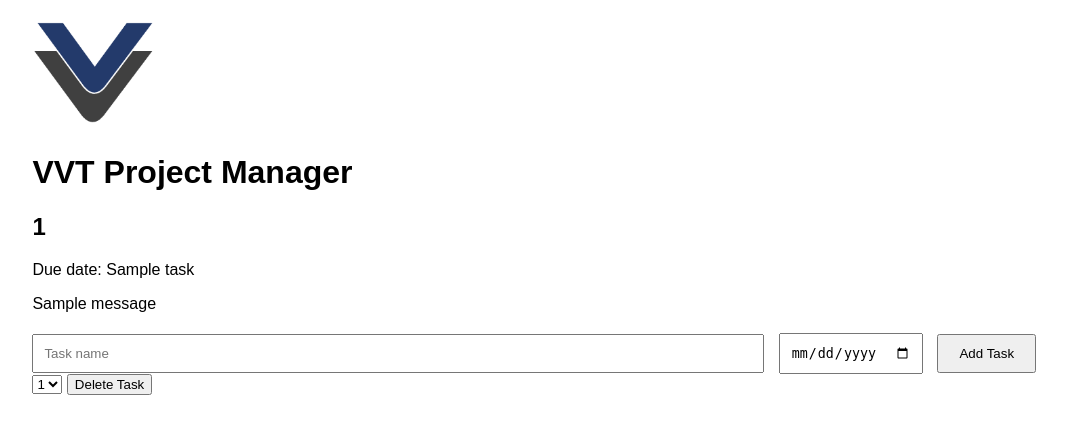
After one commit to LeakyEarth2000/VVT-Project-Manager, a Flask app: template templates/ProjectManager/projectmanager.html in a window 1280 px wide. The commit adds this page. Shown: the top 434 px of the page, without its empty margins (102-1169 px from the left). Run offline with Flask 3, Linux system fonts and the light colour scheme; the template is opened without the code that fills it: most values are stand-ins (such as "Sample title", 1, 10 or a date in 2020); one stand-in notice (Sample message) is shown.

Commit message:
Managed to create a successful login page + a basic project manager
I managed to make it work with user credentials and it will pop up errors if incorrect or correct on the website and not on the terminal

I also made a really basic project manager that sorta works

```diff
--- a/index.py
+++ b/index.py
@@ -1,5 +1,6 @@
-from flask import Flask, request, render_template, redirect, url_for
+from flask import Flask, flash, request, render_template, redirect, url_for
 import json
+import csv
 
 app = Flask(__name__)
 
@@ -8,6 +9,43 @@ correctPassword = "maths>english"
 
 # Configure path to user data file
 user_data_file = 'users.json'
+
+# Configure path to tasks data file
+tasks_data_file = 'tasks.csv'
+
+def load_tasks():
+  """Loads tasks data from CSV file (creates file if it doesn't exist)"""
+  try:
+    with open(tasks_data_file, 'r') as f:
+      return list(csv.reader(f))
+  except FileNotFoundError:
+    with open(tasks_data_file, 'w') as f:
+      csv.writer(f).writerow(['Task Name', 'Due Date'])  # Write header row
+    return []
+
+def save_tasks(tasks):
+  """Saves tasks data to CSV file"""
+  with open(tasks_data_file, 'w') as f:
+    csv.writer(f).writerows(tasks)
+
+tasks = load_tasks()  # Load existing tasks on startup
+
+@app.route('/add-task', methods=['POST'])
+def add_task():
+  task_name = request.form['task-name']
+  due_date = request.form['due-date']
+  tasks.append([task_name, due_date])
+  save_tasks(tasks)
+  return redirect(url_for('project_manager'))
+
+@app.route('/delete-task', methods=['POST'])
+def delete_task():
+  task_name = request.form['task-name']
+  tasks = [task for task in tasks if task[0] != task_name]
+  save_tasks(tasks)
+  flash(f'Task {task_name} deleted')  # flash success message
+  return redirect(url_for('project_manager'))
+
 
 def load_users():
   """Loads user data from JSON file (creates file if it doesn't exist)"""
@@ -63,10 +101,10 @@ def login():
   password = request.form['password']
   if username not in users or users[username] != password:
     print("Invalid username or password")
-    return render_template('Index/index.html') # maybe a pop up error, or a modified version of index.html that will say an error? i think its easier to modify the website so that it will show an error instead of a pop up??
+    return render_template('Index/index.html', error="Invalid username or password") # pass error message to template
   else:
     print("Logged in")
-    return render_template('Index/index.html') # must change to a different website
+    return render_template('ProjectManager/projectmanager.html', tasks=tasks) # redirect to project manager page
 
 
 if __name__ == '__main__':
--- /dev/null
+++ b/static/ProjectManager/style.css
@@ -0,0 +1,24 @@
+.project-manager {
+    width: 80%;
+    margin: 0 auto;
+    font-family: "Poppins", sans-serif;
+}
+
+.task-list {
+    margin-bottom: 20px;
+}
+
+.add-task-form input[type="text"] {
+    width: 70%;
+    padding: 10px;
+    margin-right: 10px;
+}
+
+.add-task-form input[type="date"] {
+    padding: 10px;
+    margin-right: 10px;
+}
+
+.add-task-form button {
+    padding: 10px 20px;
+}
--- /dev/null
+++ b/tasks.csv
@@ -0,0 +1,3 @@
+Task Name,Due Date
+TESTTIThgsijZGIJOGJIJI,2024-05-24
+asdasd,2024-05-28
--- a/templates/Index/index.html
+++ b/templates/Index/index.html
@@ -12,6 +12,9 @@
         <img src="{{ url_for('static', filename='Index/vvtEng.png') }}" alt="VVT Engineering Logo" width="124" height="121">
         <form action="/login" method="post">
             <h1>Login</h1>
+
+            <p style="color: red;">{{ error }}</p>
+            <p style="color: green;">{{ success }}</p>
 
             <div class="input-box">
                 <input type="text" name="username" placeholder="Username" required>
--- /dev/null
+++ b/templates/ProjectManager/projectmanager.html
@@ -0,0 +1,46 @@
+<!DOCTYPE html>
+<html lang="en">
+<head>
+    <meta charset="UTF-8">
+    <meta name="viewport" content="width=device-width, initial-scale=1.0">
+    <title>VVT Project Manager</title>
+    <link rel="stylesheet" href="{{ url_for('static', filename='ProjectManager/style.css') }}">
+</head>
+<body>
+    <div class="project-manager">
+    <img src="{{ url_for('static', filename='Index/vvtEng.png') }}" alt="VVT Engineering Logo" width="124" height="121">
+        <h1>VVT Project Manager</h1>
+        <div class="task-list">
+            {% for task in tasks %}
+            <div class="task">
+                <h2>{{ task[0] }}</h2>
+                <p>Due date: {{ task[1] }}</p>
+            </div>
+            {% endfor %}
+
+            {% with messages = get_flashed_messages() %}
+            {% if messages %}
+            <div class="alert alert-success">
+            {{ messages[0] }}
+            </div>
+            {% endif %}
+            {% endwith %}
+
+        </div>
+        <form class="add-task-form" action="{{ url_for('add_task') }}" method="post">
+            <input type="text" name="task-name" placeholder="Task name" required>
+            <input type="date" name="due-date" required>
+            <button type="submit">Add Task</button>
+        </form>
+
+        <form class="delete-task-form" action="{{ url_for('delete_task') }}" method="post">
+            <select name="task-name">
+              {% for task in tasks %}
+              <option value="{{ task[0] }}">{{ task[0] }}</option>
+              {% endfor %}
+            </select>
+            <button type="submit">Delete Task</button>
+          </form>
+    </div>
+</body>
+</html>
```
